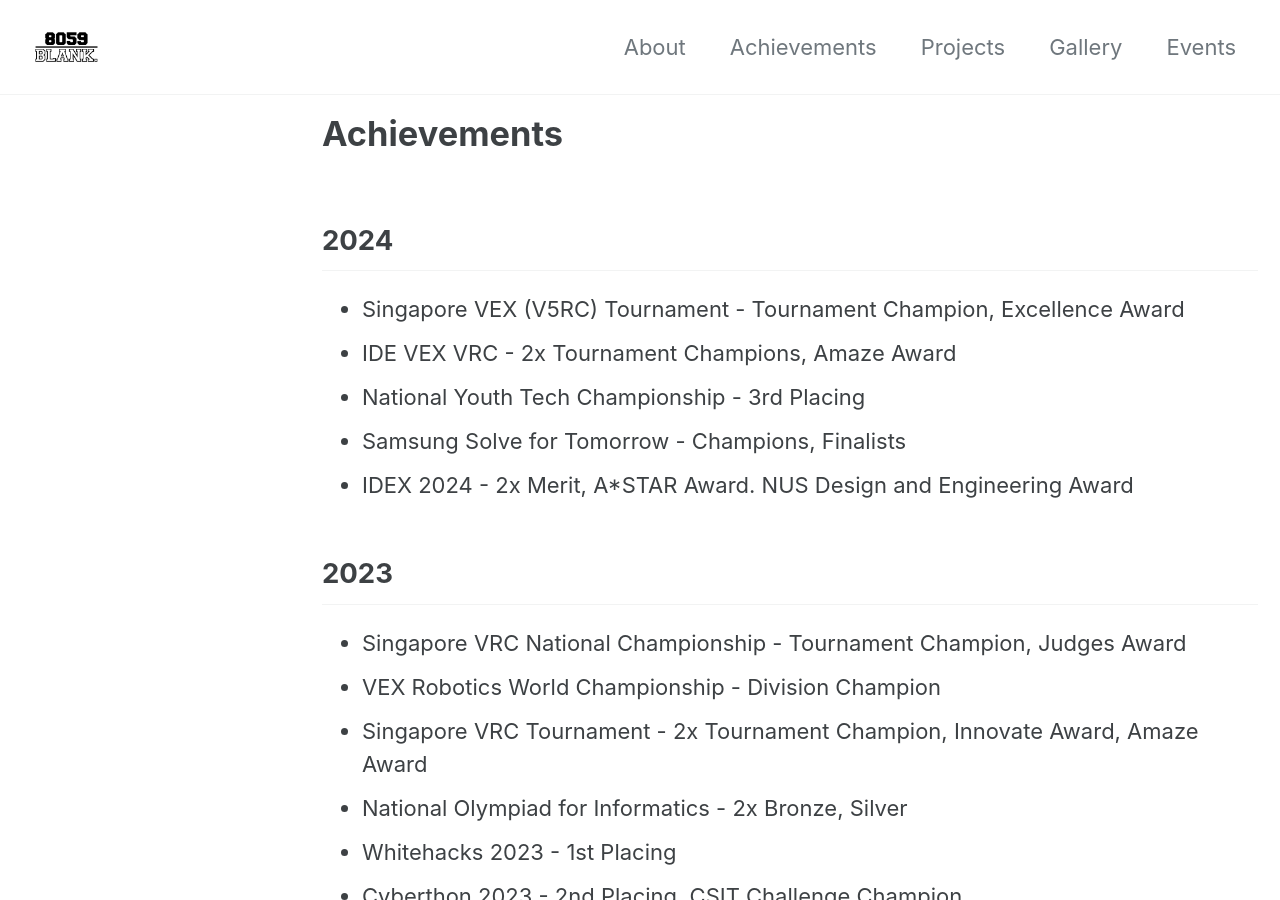
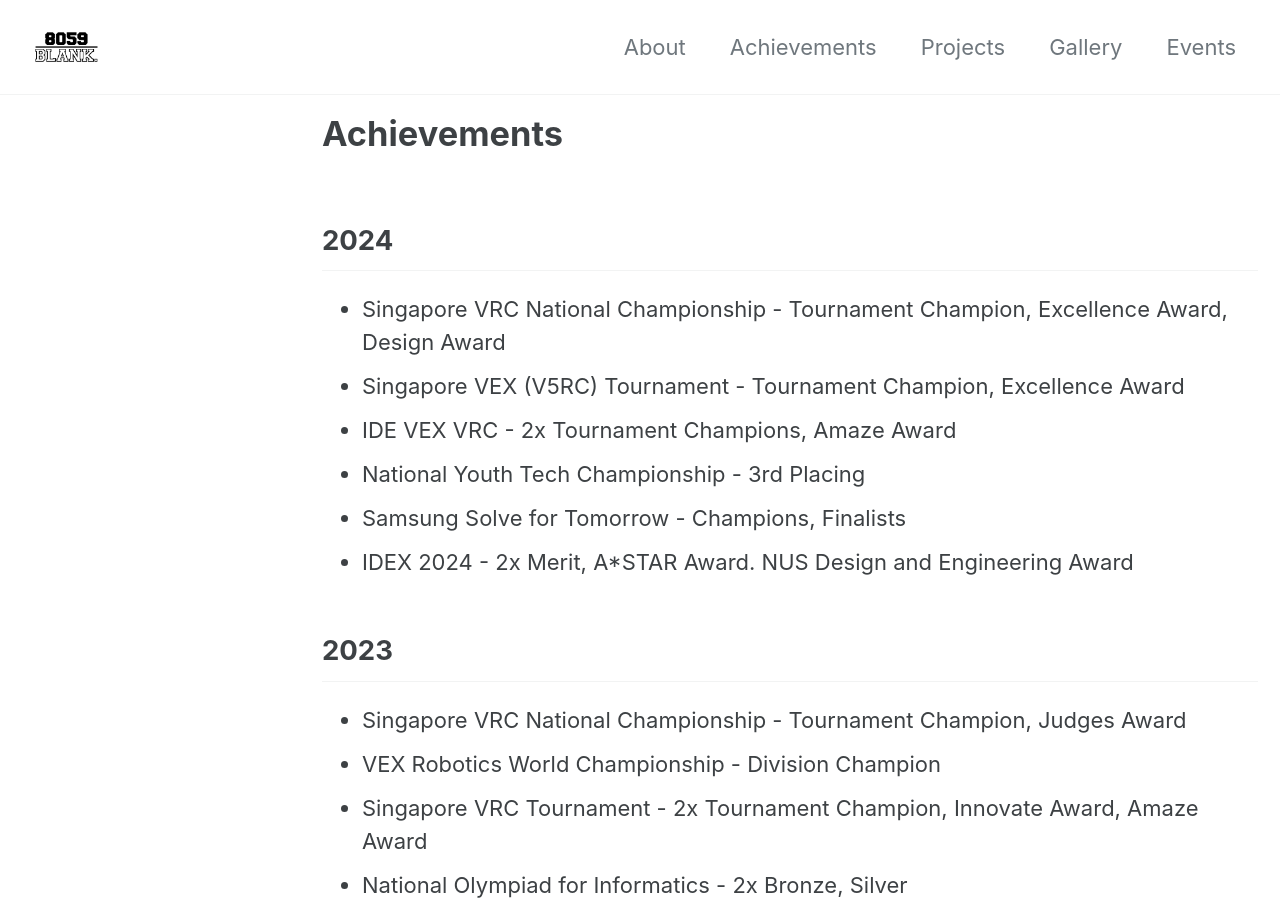
Before and after one commit to 8059blank/8059blank.github.io, a Jekyll site: the page built from achievements/index.md, in a window 1280 px wide and 900 px high. Built offline with Jekyll 4.4.1, drawn with Linux system fonts in a browser that asks for light colours; cached includes are drawn as plain includes; nearby versions of some CDN libraries.

Commit message:
Added 2024 achievements pt2

```diff
--- a/achievements/index.md
+++ b/achievements/index.md
@@ -3,6 +3,7 @@
 title: Achievements
 ---
 ## 2024
+- Singapore VRC National Championship - Tournament Champion, Excellence Award, Design Award
 - Singapore VEX (V5RC) Tournament - Tournament Champion, Excellence Award
 - IDE VEX VRC - 2x Tournament Champions, Amaze Award
 - National Youth Tech Championship - 3rd Placing
```
